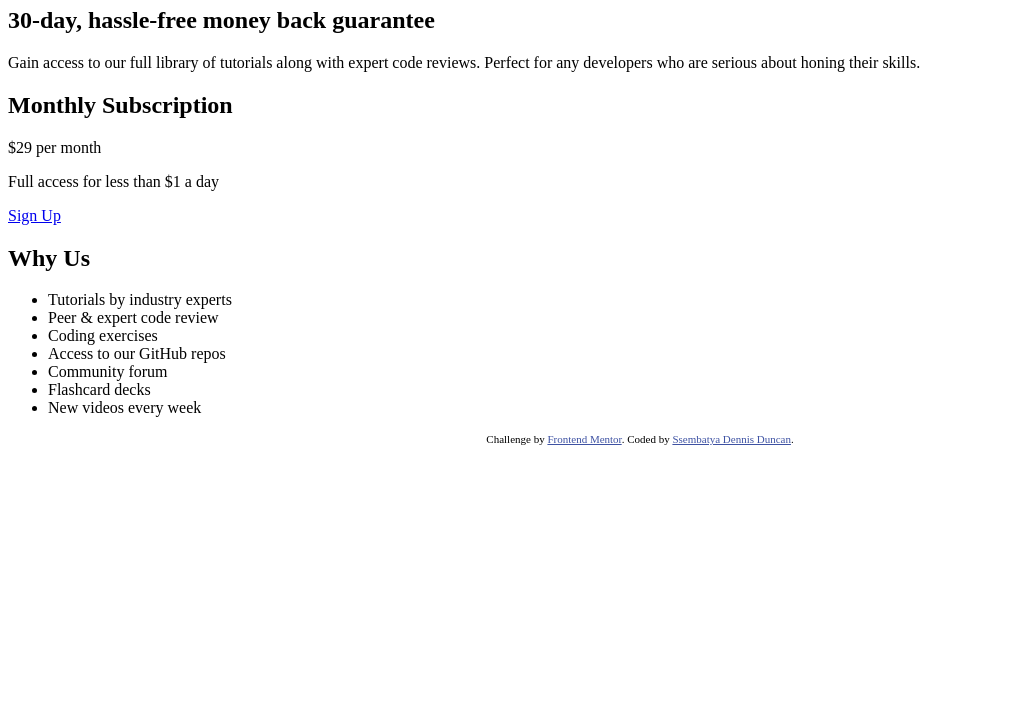
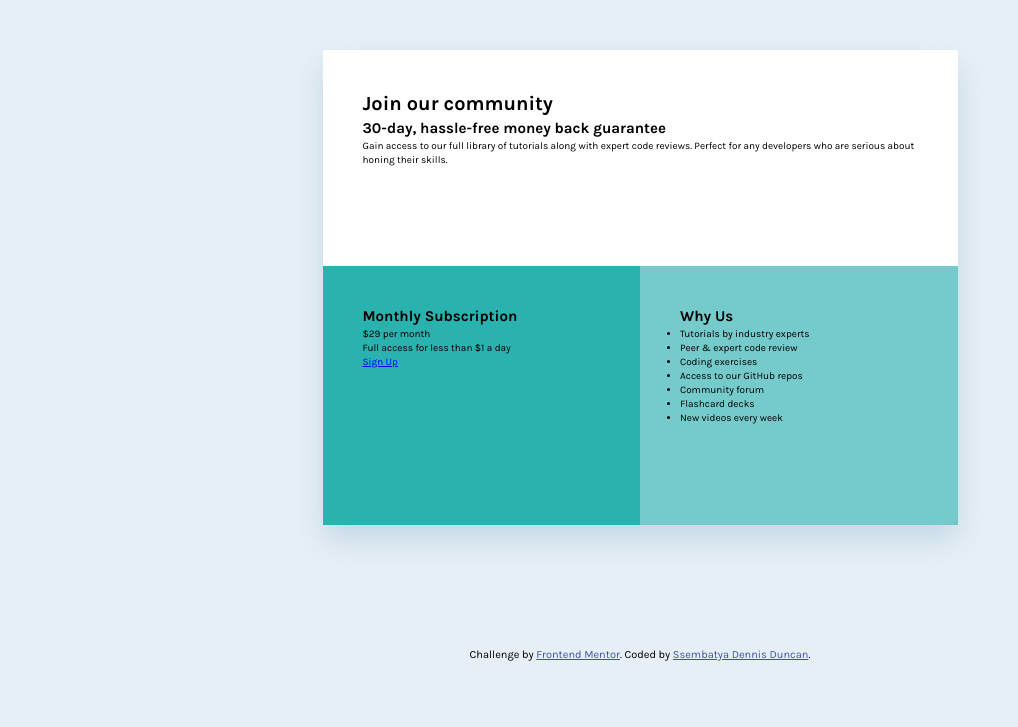
Before and after one commit to ssembatya-dennis/single-price-grid-component, a plain HTML site: page index.html in a window 1280 px wide. Shown: the part 73-800 px from the top of the page, without its empty margins (0-1018 px from the left). Drawn offline with Linux system fonts and the light colour scheme.

Commit message:
style(Body): Change the overall layout of the component and display it as a grid

```diff
--- a/css/base/_base.css
+++ b/css/base/_base.css
@@ -15,3 +15,13 @@ html {
 body {
   box-sizing: inherit;
 }
+
+main {
+  width: 100%;
+  height: 100%;
+  min-height: 90vh;
+  display: flex;
+  flex-direction: column-reverse;
+  align-items: center;
+  justify-content: center;
+}
--- /dev/null
+++ b/css/base/_typography.css
@@ -0,0 +1,16 @@
+/* General Page Typoraphy */
+
+body {
+  font-family: "Karla", sans-serif;
+  font-weight: 400;
+  line-height: 1.4;
+  background: #e6eff5;
+}
+
+.attribution {
+  font-size: 11px;
+  text-align: center;
+}
+.attribution a {
+  color: hsl(228, 45%, 44%);
+}
--- /dev/null
+++ b/css/layout/_grid.css
@@ -0,0 +1,27 @@
+/*Grid Layout*/
+
+.grid__component {
+  display: grid;
+  width: 63.5rem;
+  height: 47.5rem;
+  grid-template-columns: repeat(2, 1fr);
+  box-shadow: 0px 15px 30px rgba(0, 81, 171, 0.148847);
+  border-radius: 8px;
+}
+
+.grid__col {
+  padding: 4rem;
+}
+
+.grid__col-top {
+  background-color: #fff;
+  grid-column: 1 / 3;
+}
+
+.grid__col-left {
+  background-color: hsla(179, 62%, 43%, 1);
+}
+
+.grid__col-right {
+  background-color: hsla(179, 62%, 43%, 0.6);
+}
--- a/css/style.css
+++ b/css/style.css
@@ -1 +1,8 @@
 /*General Reset styles*/
+
+/*Base*/
+@import url("./base/_base.css");
+@import url("./base/_typography.css");
+
+/*Layout*/
+@import url("./layout/_grid.css");
--- a/index.html
+++ b/index.html
@@ -12,18 +12,14 @@
       href="./images/favicon-32x32.png"
     />
 
+    <link
+      href="https://fonts.googleapis.com/css2?family=Karla:wght@400;700&display=swap"
+      rel="stylesheet"
+    />
+
     <title>Frontend Mentor | Single Price Grid Component</title>
 
-    <!-- Feel free to remove these styles or customise in your own stylesheet 👍 -->
-    <style>
-      .attribution {
-        font-size: 11px;
-        text-align: center;
-      }
-      .attribution a {
-        color: hsl(228, 45%, 44%);
-      }
-    </style>
+    <link rel="stylesheet" href="css/style.css" />
   </head>
   <body>
     <main>
```
